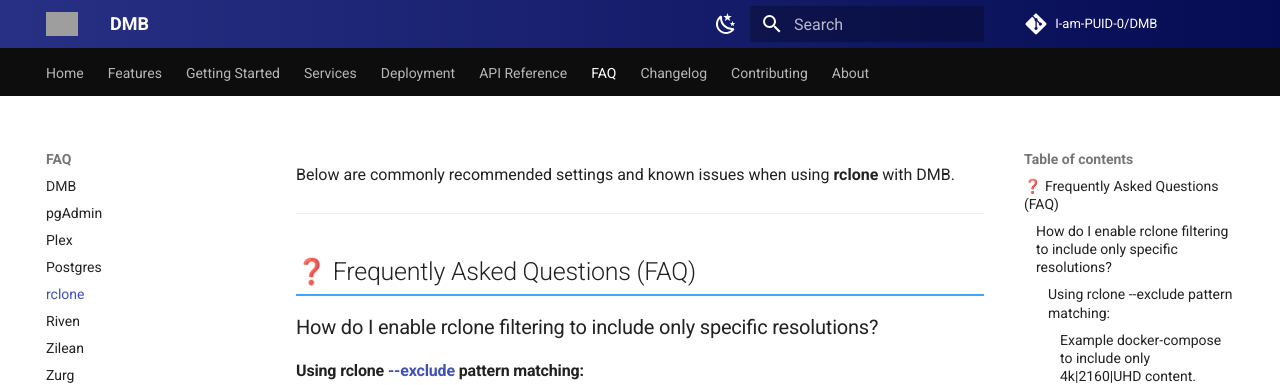
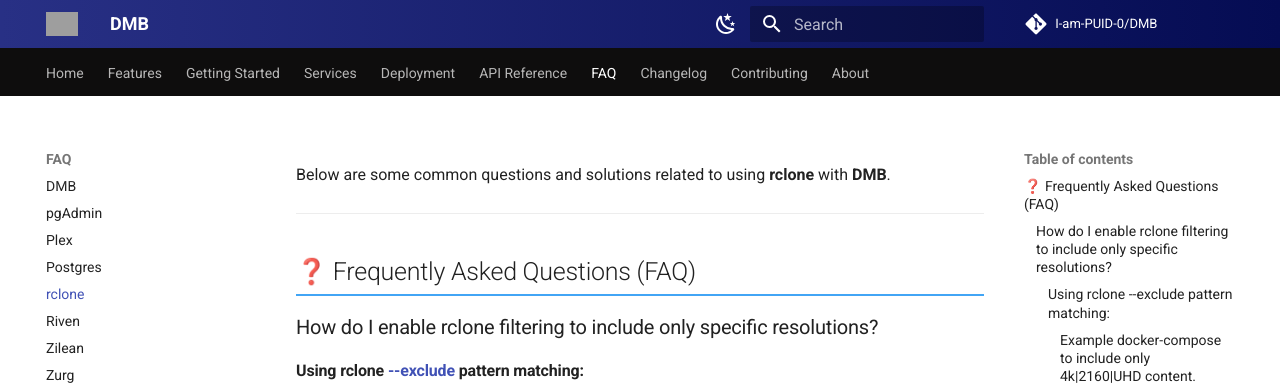
Before and after one commit to I-am-PUID-0/DMB_Docs, an MkDocs documentation site: the page built from docs/faq/rclone.md, in a window 1280 px wide and 900 px high. Shown: the top 385 px of the window. Built offline with MkDocs 1.6.1 and Material for MkDocs 9.7.7, drawn with Linux system fonts in a browser that asks for light colours; comment, search, counter and statistics services are not loaded; grey boxes are pictures that could not be loaded.

Commit message:
Add DMB FAQ documentation with common questions and solutions

```diff
--- a/docs/faq/rclone.md
+++ b/docs/faq/rclone.md
@@ -1,6 +1,6 @@
 # rclone FAQ
 
-Below are commonly recommended settings and known issues when using **rclone** with DMB.
+Below are some common questions and solutions related to using **rclone** with **DMB**.
 
 ---
 ## ❓ Frequently Asked Questions (FAQ)
```
Also changed, not shown: docs/faq/dmb.md (+24 -0 lines), docs/faq/plex.md (+1 -1 lines), docs/faq/zurg.md (+1 -1 lines), docs/assets/images/build_summary.PNG (added).
